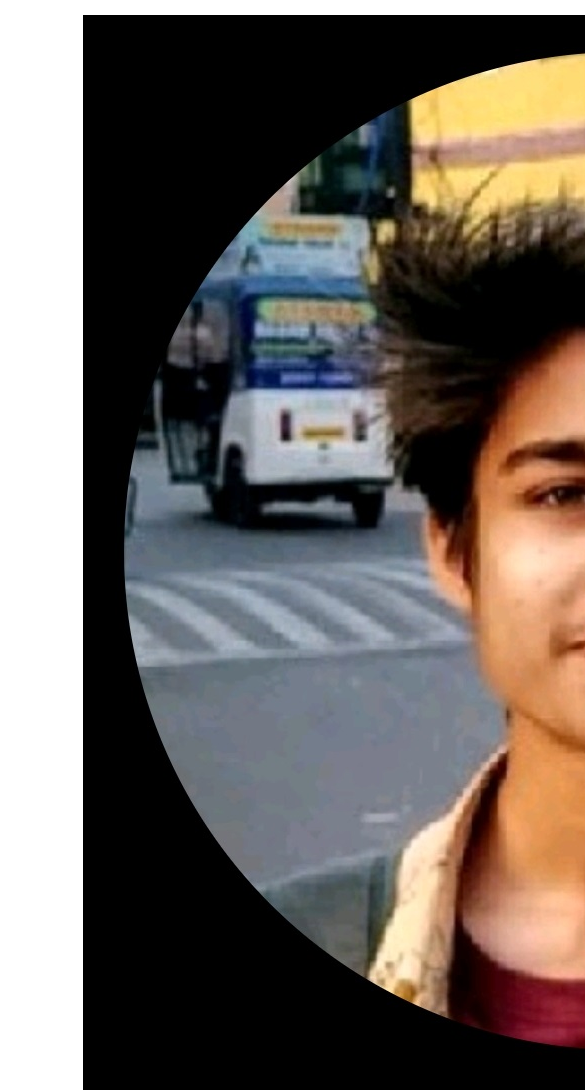
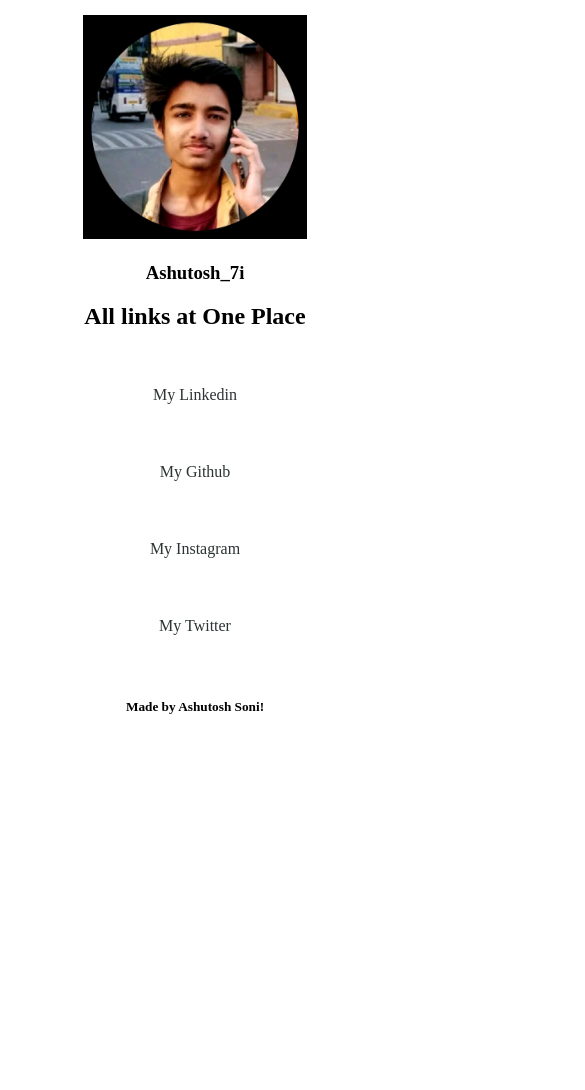
Before and after one commit to ashutosh7i/Ashutosh7i.github.io, a plain HTML site: page index.html in a window 390 px wide. Shown: the top 1090 px of the page, 585 px wide, since content can reach past the window. After the commit the page ends 844 px from the top, so only its background shows below. Drawn offline with Linux system fonts and the light colour scheme.

Commit message:
fixed un-responsive image

```diff
--- a/index.html
+++ b/index.html
@@ -11,7 +11,7 @@
     <section>
         <!-- Head-->
         <div class="head-div">
-            <img src="logo.png" alt="logo" class="logo-img">
+            <img src="logo.png" alt="logo" class="img">
             <h3>Ashutosh_7i</h3>
             <h2> All links at One Place</h2>
         </div>
--- a/style.css
+++ b/style.css
@@ -4,6 +4,11 @@
     padding-top:2%;
     padding-bottom:3%;
     }
+
+    img {
+        max-width: 100%;
+        height: auto;
+      }
 
     .link-div{
         padding:20%;
```
